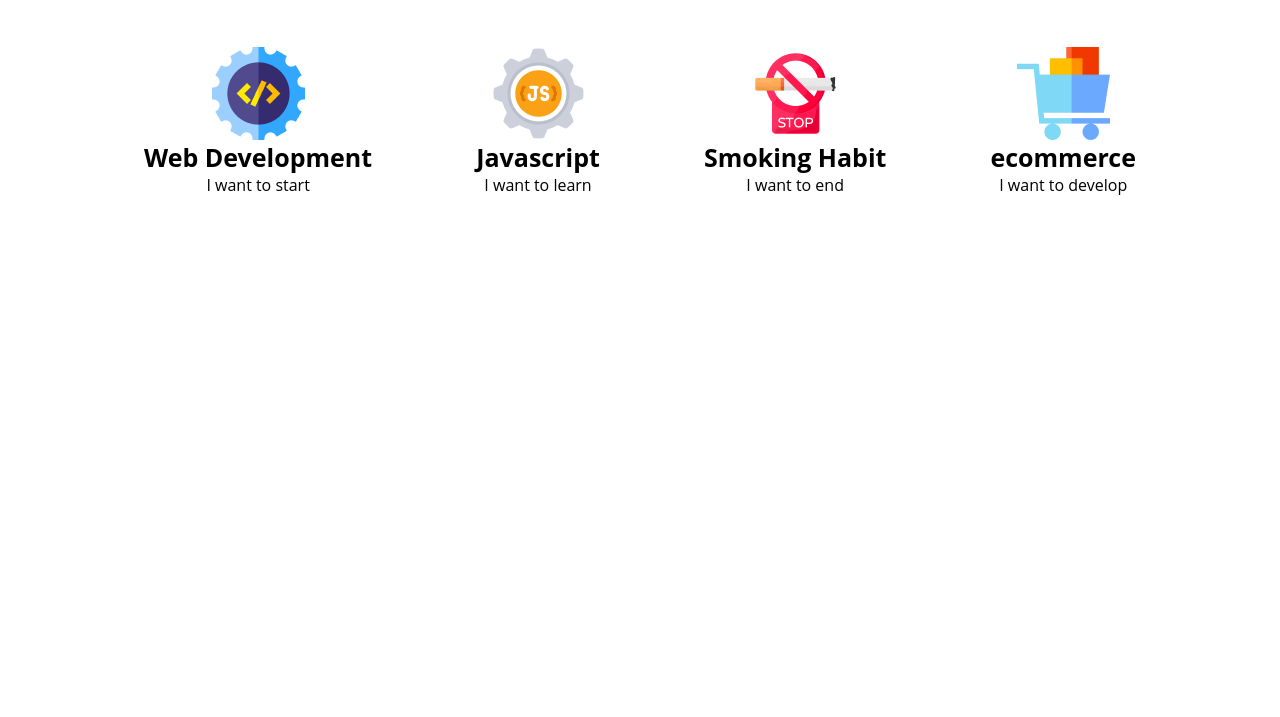
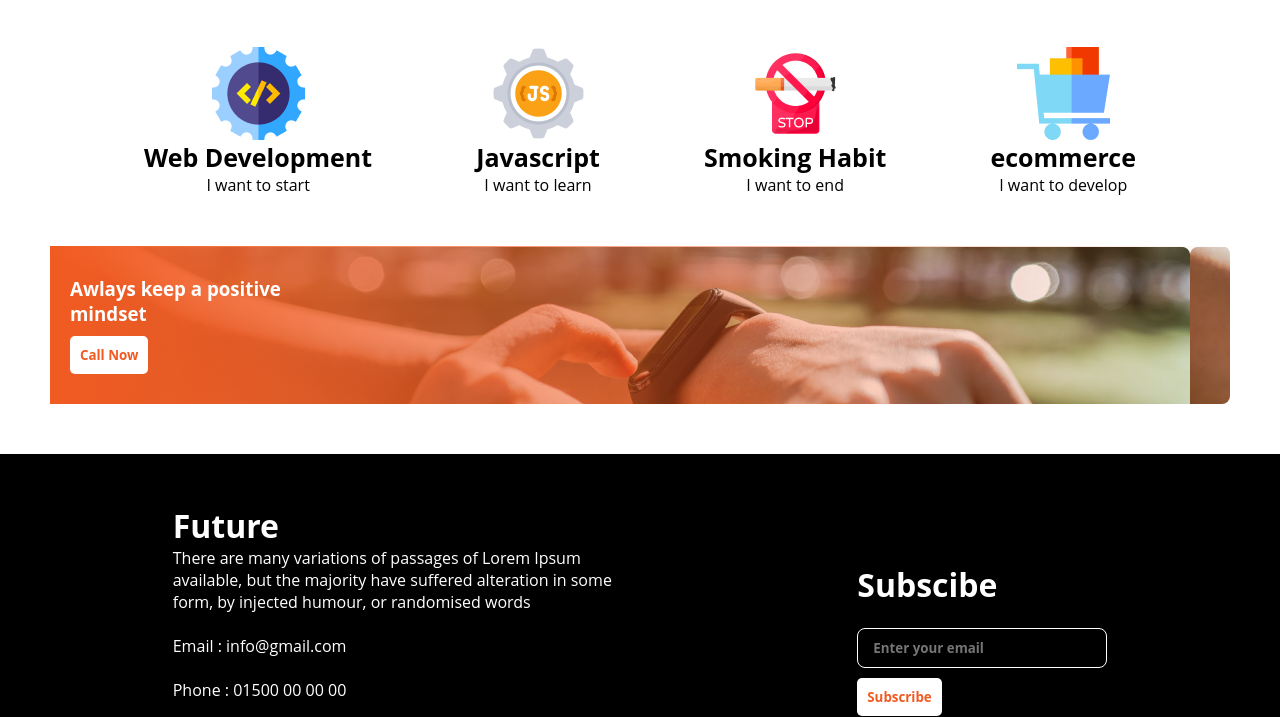
Before and after one commit to Lokman-Hakim-Shawon/new-year-projects, a plain HTML site: page index.html in a window 1280 px wide. Shown: the part 910-1627 px from the top of the page. Before the commit the page ends 1156 px from the top, so only its background shows below. Drawn offline with Linux system fonts and the light colour scheme.

Commit message:
final proejct

```diff
--- a/index.html
+++ b/index.html
@@ -58,7 +58,36 @@
                 </div>
             </div>
         </div>
-        <div></div>
+        <!-- devepoment section end -->
+        <div class="positive-mindset-section">
+           <div class="gradiant">
+            <h3>Awlays keep a positive <br> mindset</h3>
+            <button class="btn-primary btn2">Call Now</button>
+           </div>
+        </div>
     </main>
+    <!-- main section end -->
+
+    <footer class="footer">
+         <div class="first-footer">
+            <h1 class="first-h1">Future</h1>
+            <p class="first-p">There are many variations of passages of Lorem Ipsum <br>
+                available, but the majority have suffered alteration in some <br>
+                form, by injected humour, or randomised words</p>
+               <br>
+                <p class="first-p">Email : info@gmail.com</p><br>
+                <p class="first-p">Phone : 01500 00 00 00</p><br>
+                <div class="social-icon">
+                    <img src="images/icons/fb.png" alt="">
+                    <img src="images/icons/twitter.png" alt="">
+                    <img src="images/icons/youtube.png" alt="">
+                </div>
+         </div>
+         <div class="second-footer">
+              <h1 class="first-h1">Subscibe</h1><br>
+              <input type="text" placeholder="Enter your email"><br>
+              <button class="btn-primary btn2">Subscribe</button>
+         </div>
+    </footer>
 </body>
 </html>
--- a/new year.css
+++ b/new year.css
@@ -58,3 +58,48 @@
     font-weight: bold;
     font-size:25px;
 }
+/* development section end*/
+.gradiant{
+    background: linear-gradient(90deg, #F15B22 0%, rgba(241, 91, 34, 0.00) 100%);
+    padding:30px 20px;
+}
+.positive-mindset-section{
+
+    margin:50px;
+    color:white;
+    background-image: url(images/watch.png);
+    border-radius: 8px;
+
+}
+.btn2{
+    background-color: white;
+    border-color: #F15B22;
+    color: #F15B22;
+    font-weight:bold;
+}
+/* start footer section*/
+.footer{
+    background:black;
+    padding:50px;
+    display: flex;
+    justify-content: space-around;
+    align-items: center;
+
+}
+.first-h1,.first-p{
+    color:white;
+}
+input[type=text]{
+    width:250px;
+    height:40px;
+    border-radius:8px;
+    color:white;
+    font-weight:bold;
+    padding-left:15px;
+    background-color:black;
+    border:1px solid white;
+}
+.second-footer{
+
+    flex-direction: column;
+}
```
